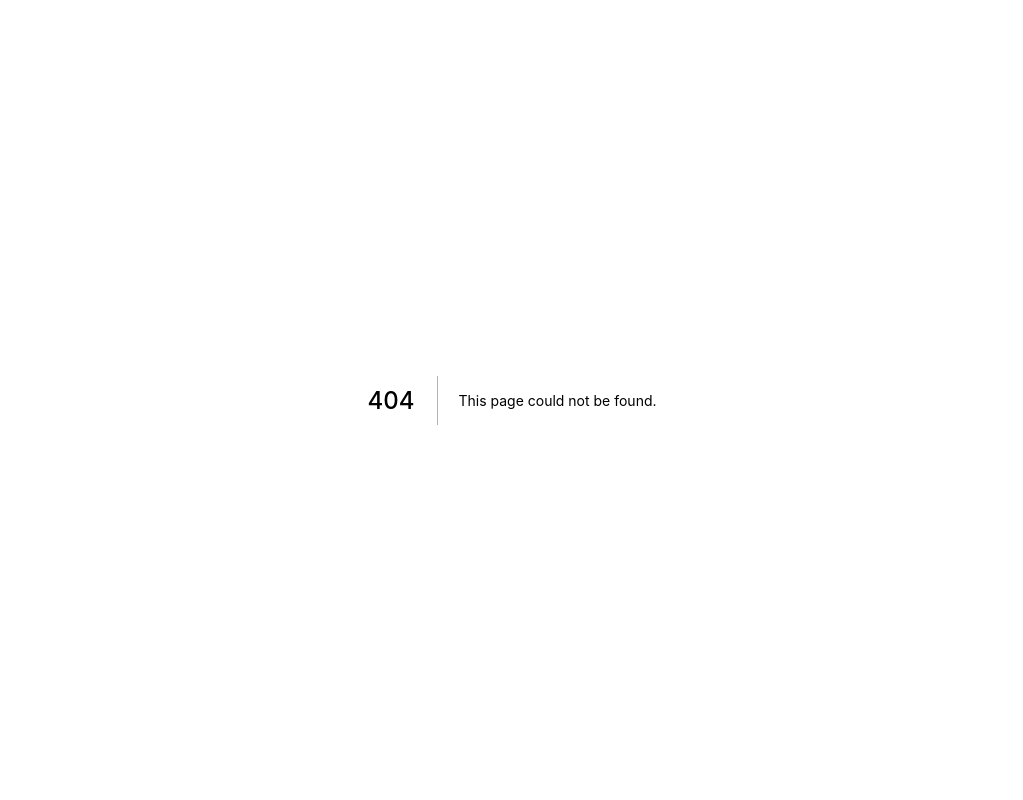
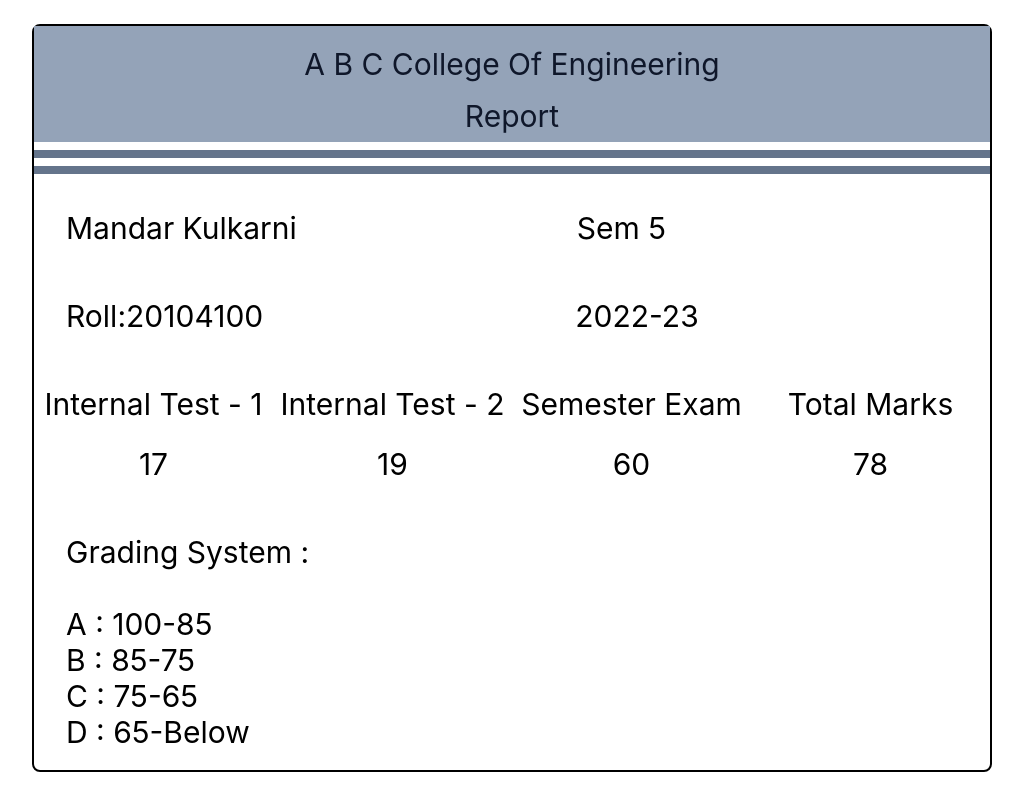
Before and after one commit to programmerpranit/codeissance_35_vadapav, a Next.js app: page /student/report in a window 1280 px wide. Before the commit this address had no page. Shown: the whole page, without its empty margins (128-1151 px from the left). Built offline with nearby package versions, Linux system fonts and the light colour scheme.

Commit message:
added report

```diff
--- /dev/null
+++ b/pages/student/report.jsx
@@ -0,0 +1,85 @@
+import React from 'react'
+
+const Report = () => {
+    return (
+        <>
+            <div className="flex justify-center text-3xl">
+                <div className=" bg-transparent w-[75%] h-[75%] border-black border-2 m-6 rounded-lg">
+
+                    <div className="bg-slate-400 ">
+                        <h1 className="text-3xl pt-5 text-center  text-slate-900 rounded-md p-2">
+                            A B C College Of Engineering
+                        </h1>
+
+                        <h1 className="text-3xl text-center text-slate-900 rounded-md p-2">
+                            Report
+                        </h1>
+
+                    </div>
+
+                    <h1 className="text-3xl text-center my-2 bg-slate-500 text-slate-900 p-1">
+                    </h1>
+                    <h1 className="text-3xl text-center my-2 bg-slate-500 text-slate-900 p-1">
+                    </h1>
+
+                    <div className="flex flex-row mx-4 my-5">
+                        <h3 className="p-2 m-2">Mandar Kulkarni</h3>
+                        <h3 className="p-2 m-2 ml-64">Sem 5</h3>
+                    </div>
+
+                    <div className="flex flex-row mx-4 my-5">
+                        <h3 className="p-2 m-2">Roll:20104100</h3>
+                        <h3 className="p-2 m-2 ml-72">2022-23</h3>
+                    </div>
+
+                    <div className="flex justify-center">
+
+                        <div className="w-1/3 py-4 text-3xl text-center">
+                            <div className="flex flex-col">
+                                <div className="">Internal Test - 1</div>
+                                <div className="mt-6">17</div>
+
+                            </div>
+                        </div>
+
+
+                        <div className="w-1/3 py-4 text-3xl text-center">
+                            <div className="flex flex-col">
+                                <div className="">Internal Test - 2</div>
+                                <div className="mt-6">19</div>
+
+                            </div>
+                        </div>
+
+                        <div className="w-1/3 py-4 text-3xl text-center">
+                            <div className="flex flex-col">
+                                <div className="">Semester Exam</div>
+                                <div className="mt-6">60</div>
+                            </div>
+                        </div>
+
+                        <div className="w-1/3 py-4 text-3xl text-center">
+                            <div className="flex flex-col">
+                                <div className="">Total Marks</div>
+                                <div className="mt-6">78</div>
+                            </div>
+                        </div>
+                    </div>
+
+                    <div className="flex flex-row mx-4 my-5">
+                        <h3 className="p-2 m-2">Grading System :</h3>
+                    </div>
+
+                    <div className="flex flex-col mx-4 my-5">
+                        <h3 className="px-2 mx-2">A : 100-85</h3>
+                        <h3 className="px-2 mx-2">B : 85-75</h3>
+                        <h3 className="px-2 mx-2">C : 75-65</h3>
+                        <h3 className="px-2 mx-2">D : 65-Below</h3>
+                    </div>
+                </div>
+            </div>
+        </>
+    )
+}
+
+export default Report;
```
